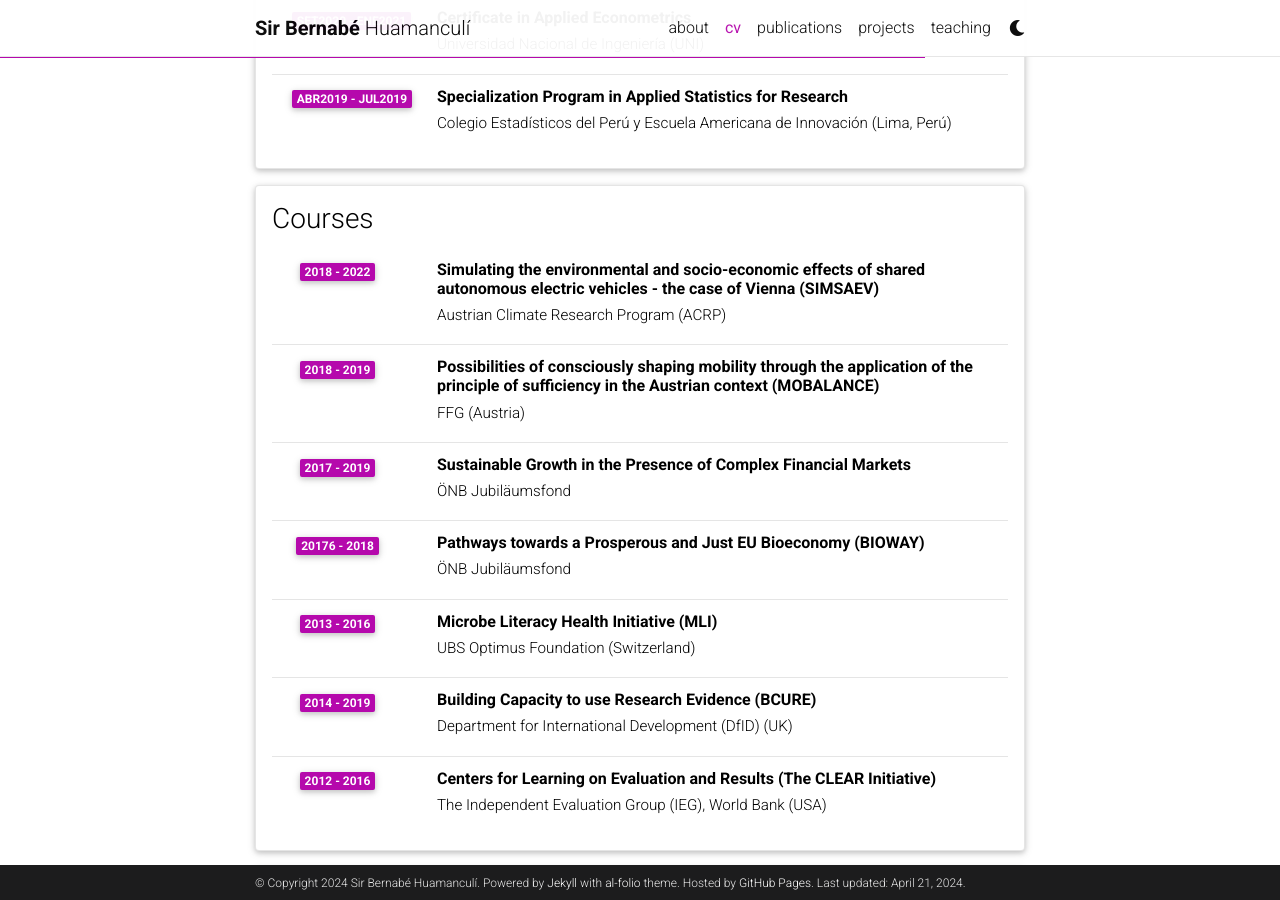
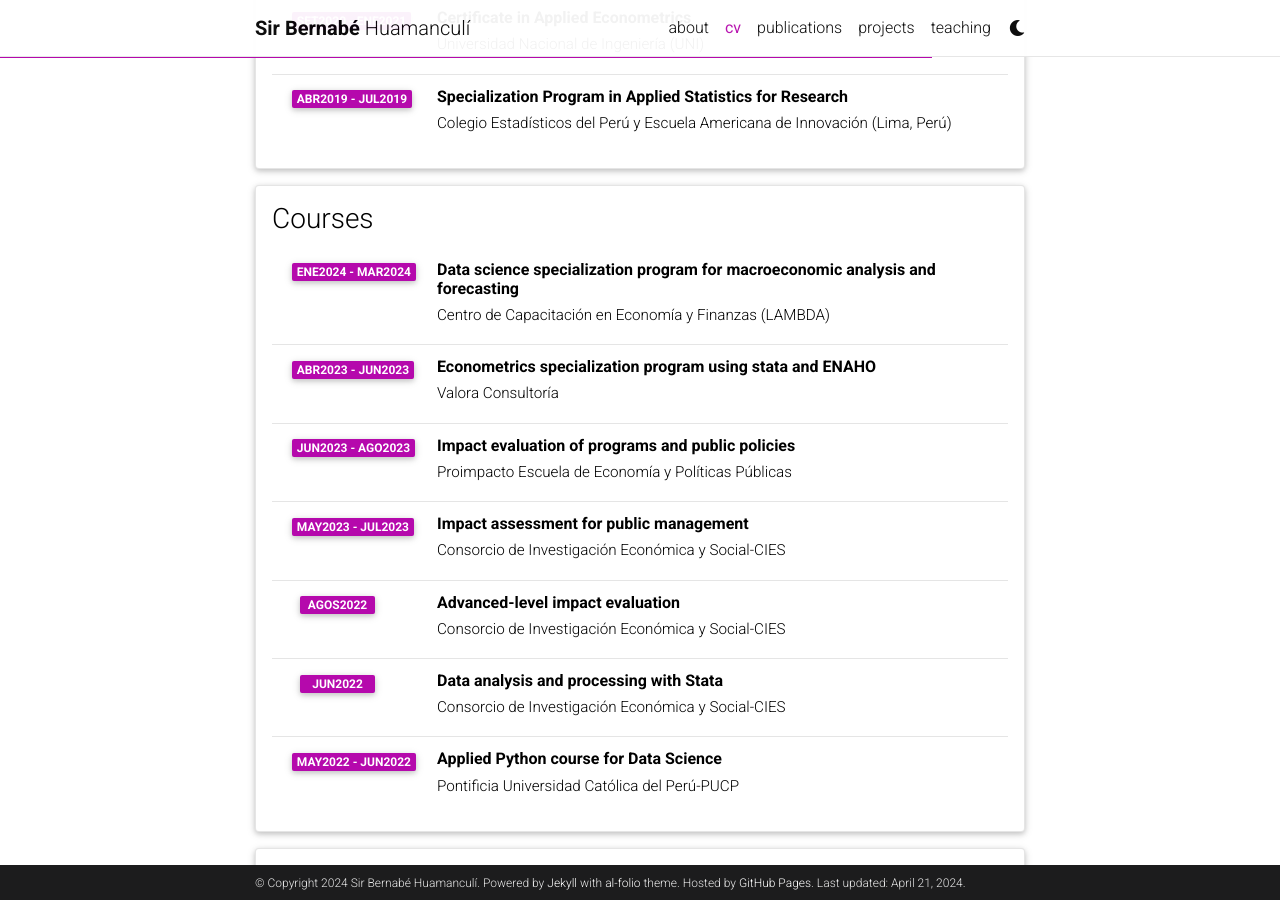
Before and after one commit to Sirberha/sirberha.github.io, a Jekyll site: the page built from _pages/cv.md, in a window 1280 px wide and 900 px high, scrolled down 1824 px. Built offline with Jekyll 4.4.1, drawn with Linux system fonts in a browser that asks for light colours; comment, search, counter and statistics services are not loaded; a style sheet for code colours, icons or effects is not loaded.

Commit message:
Update cv.yml

```diff
--- a/_data/cv.yml
+++ b/_data/cv.yml
@@ -89,33 +89,33 @@
 - title: Courses
   type: time_table
   contents:
-    - title: Simulating the environmental and socio-economic effects of shared autonomous electric vehicles - the case of Vienna (SIMSAEV)
-      institution: Austrian Climate Research Program (ACRP)
-      year: 2018 - 2022
+    - title: Data science specialization program for macroeconomic analysis and forecasting
+      institution: Centro de Capacitación en Economía y Finanzas (LAMBDA)
+      year: ene2024 - mar2024
 
-    - title: Possibilities of consciously shaping mobility through the application of the principle of sufficiency in the Austrian context (MOBALANCE)
-      institution: FFG (Austria)
-      year: 2018 - 2019
+    - title: Econometrics specialization program using stata and ENAHO
+      institution: Valora Consultoría
+      year: abr2023 - jun2023
 
-    - title: Sustainable Growth in the Presence of Complex Financial Markets
-      institution: ÖNB Jubiläumsfond
-      year: 2017 - 2019
+    - title: Impact evaluation of programs and public policies
+      institution: Proimpacto Escuela de Economía y Políticas Públicas
+      year: jun2023 - ago2023
 
-    - title: Pathways towards a Prosperous and Just EU Bioeconomy (BIOWAY)
-      institution: ÖNB Jubiläumsfond
-      year: 20176 - 2018
+    - title: Impact assessment for public management
+      institution: Consorcio de Investigación Económica y Social-CIES
+      year: may2023 - jul2023
 
-    - title: Microbe Literacy Health Initiative (MLI)
-      institution: UBS Optimus Foundation (Switzerland)
-      year: 2013 - 2016
+    - title: Advanced-level impact evaluation
+      institution: Consorcio de Investigación Económica y Social-CIES
+      year: agos2022
 
-    - title: Building Capacity to use Research Evidence (BCURE)
-      institution: Department for International Development (DfID) (UK)
-      year: 2014 - 2019
+    - title: Data analysis and processing with Stata
+      institution: Consorcio de Investigación Económica y Social-CIES
+      year: jun2022
 
-    - title: Centers for Learning on Evaluation and Results (The CLEAR Initiative)
-      institution: The Independent Evaluation Group (IEG), World Bank (USA)
-      year: 2012 - 2016
+    - title: Applied Python course for Data Science
+      institution: Pontificia Universidad Católica del Perú-PUCP
+      year: may2022 - jun2022
 
 
 - title: Useful Links
```
